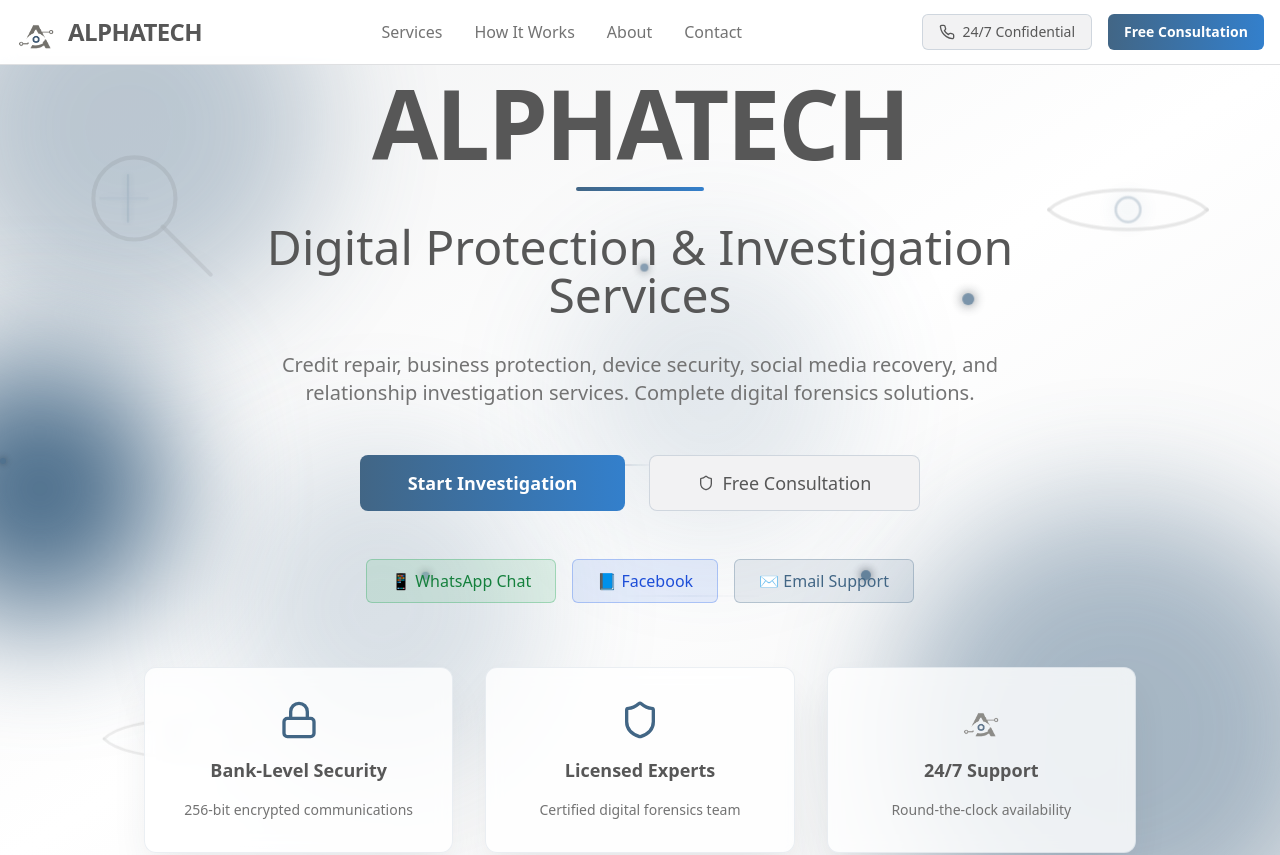
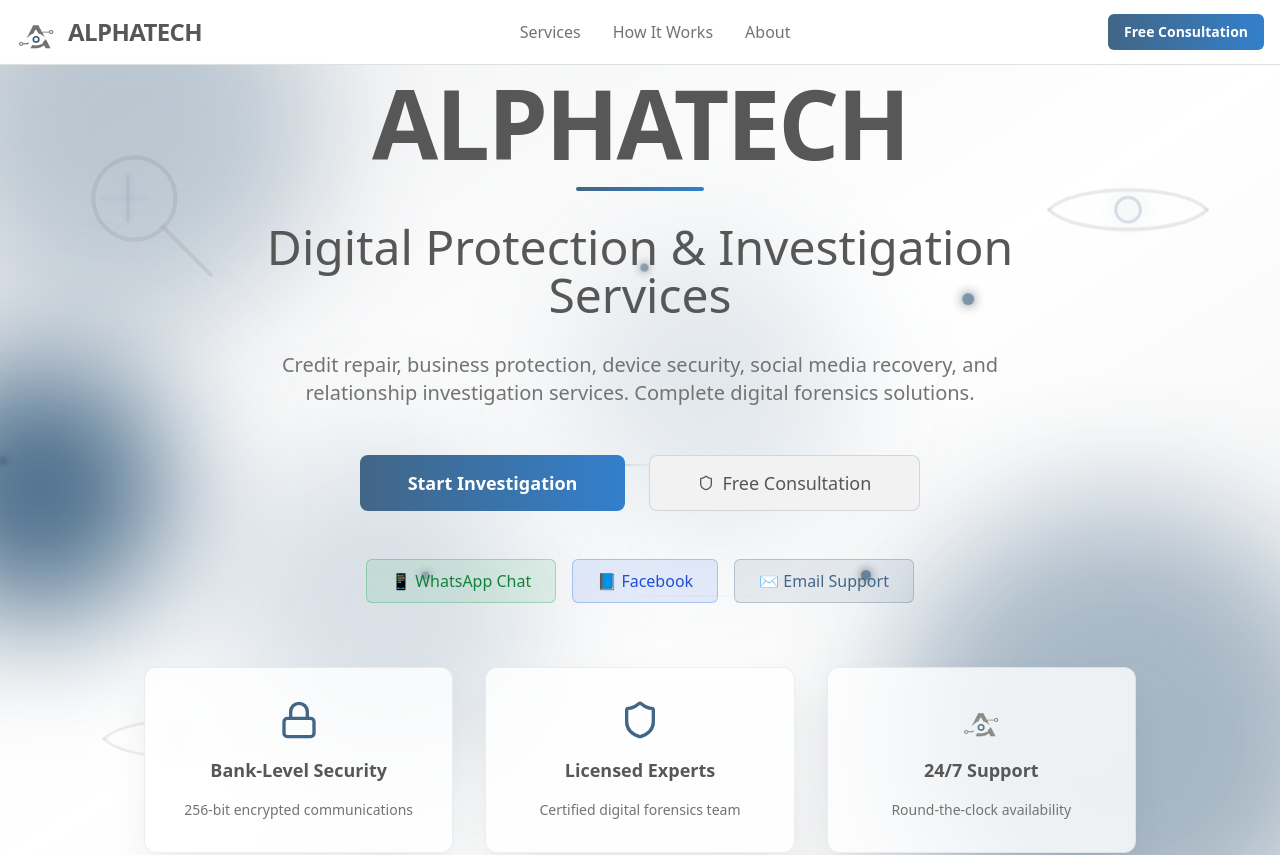
Before and after one commit to feji3/Alphatech, a React (Vite) app: page / in a window 1280 px wide. Shown: the top 855 px of the page. Built offline with nearby package versions, Linux system fonts and the light colour scheme.

Commit message:
Remove header contact and buttons
Remove contact information from the header navigation, the "24/7 Confidential" button, and the "Call: 555" information from the footer.

```diff
--- a/src/components/Header.tsx
+++ b/src/components/Header.tsx
@@ -20,16 +20,9 @@ const Header = () => {
           <a href="#about" className="text-alpha-grey hover:text-alpha-charcoal transition-colors text-sm xl:text-base">
             About
           </a>
-          <a href="#contact" className="text-alpha-grey hover:text-alpha-charcoal transition-colors text-sm xl:text-base">
-            Contact
-          </a>
         </nav>
 
-        <div className="flex items-center space-x-2 sm:space-x-4">
-          <Button variant="premium" size="sm" className="hidden sm:flex text-xs sm:text-sm px-3 sm:px-4">
-            <Phone className="h-3 w-3 sm:h-4 sm:w-4" />
-            24/7 Confidential
-          </Button>
+        <div className="flex items-center">
           <Button variant="cta" size="sm" className="text-xs sm:text-sm px-3 sm:px-4">
             Free Consultation
           </Button>
```
